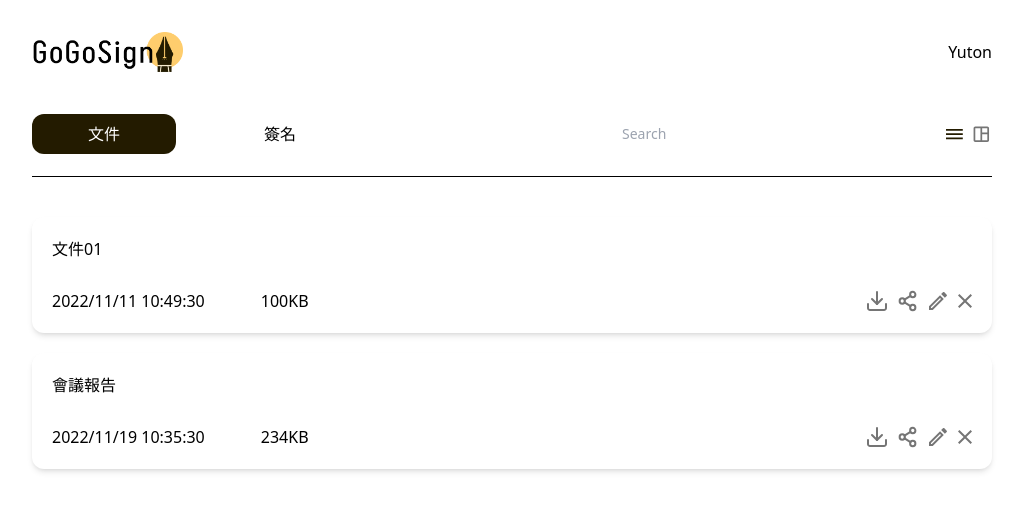
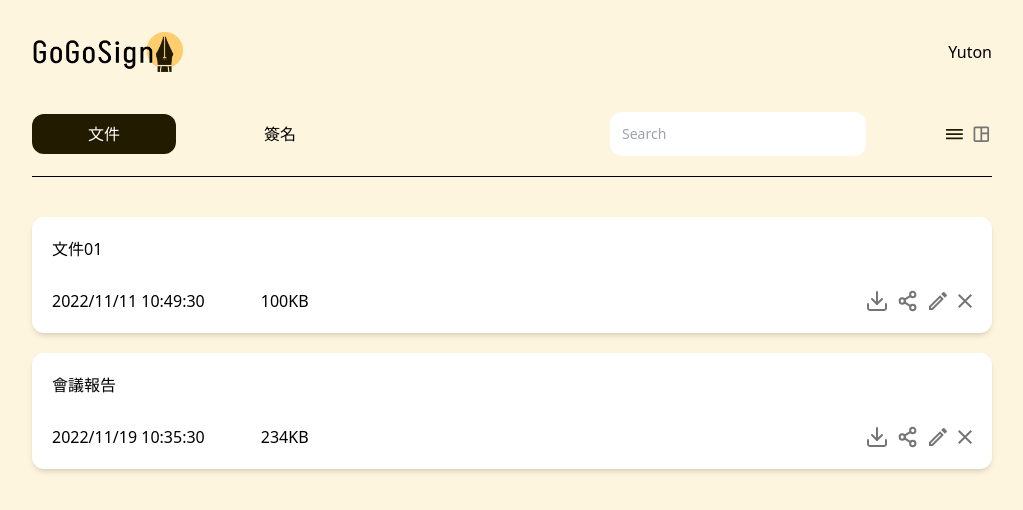
Before and after one commit to jon111rock/gogosign, a React (Vite) app: page /manage in a window 1280 px wide. Shown: the top 510 px of the page, without its empty margins (128-1151 px from the left). Built offline with nearby package versions, Linux system fonts and the light colour scheme.

Commit message:
fix: bg-yellow-100

```diff
--- a/src/pages/Manage/Manage.jsx
+++ b/src/pages/Manage/Manage.jsx
@@ -15,7 +15,7 @@
   }
 
   return (
-    <div className="h-screen bg-gogosign-light-yellow">
+    <div className="h-screen bg-yellow-100">
       <div className="pt-8 w-3/4 m-auto">
         {/* header */}
         <div className="flex items-center justify-between">
```
